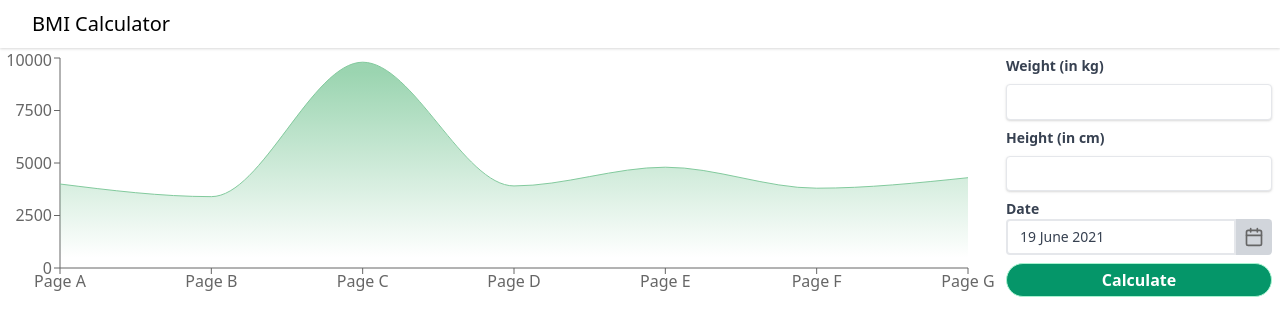
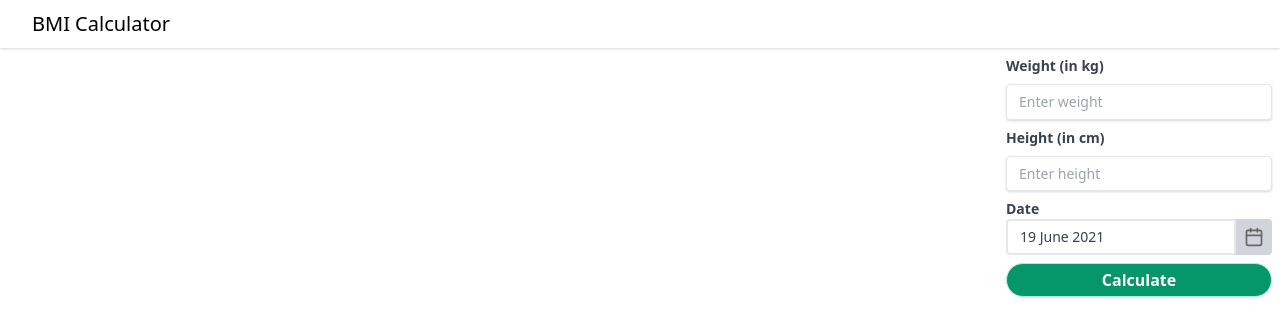
Before and after one commit to nlern/bmi-calculator, a React (Create React App) app: page / in a window 1280 px wide. Shown: the top 336 px of the page. Built offline with nearby package versions, Linux system fonts and the light colour scheme.

Commit message:
Implemented add bmi.

```diff
--- a/src/components/BmiChart/BmiChart.tsx
+++ b/src/components/BmiChart/BmiChart.tsx
@@ -1,9 +1,11 @@
 import React, { useContext } from 'react';
-import { AreaChart, Area, XAxis, YAxis, ResponsiveContainer } from 'recharts';
+import { AreaChart, Area, XAxis, YAxis, Tooltip, ResponsiveContainer } from 'recharts';
 import { BmiContext } from '../../context/BmiContext';
 
 export default function BmiChart(): JSX.Element {
-    const { data } = useContext(BmiContext);
+    const {
+        store: { data },
+    } = useContext(BmiContext);
 
     return (
         <ResponsiveContainer width="100%" height={250}>
@@ -14,11 +16,12 @@ export default function BmiChart(): JSX.Element {
                         <stop offset="95%" stopColor="#82ca9d" stopOpacity={0} />
                     </linearGradient>
                 </defs>
-                <XAxis dataKey="name" />
-                <YAxis />
+                <XAxis dataKey="date" />
+                <YAxis dataKey="bmi" />
+                <Tooltip />
                 <Area
                     type="monotone"
-                    dataKey="pv"
+                    dataKey="bmi"
                     stroke="#82ca9d"
                     fillOpacity={1}
                     fill="url(#colorPv)"
--- a/src/components/BmiForm/BmiForm.tsx
+++ b/src/components/BmiForm/BmiForm.tsx
@@ -1,11 +1,58 @@
-import React, { FormEvent, FormEventHandler, useState } from 'react';
+import React, {
+    ChangeEvent,
+    ChangeEventHandler,
+    FormEvent,
+    FormEventHandler,
+    useContext,
+    useEffect,
+    useState,
+} from 'react';
+import AddBmiAction from '../../context/actions/add-bmi';
+import { BmiContext } from '../../context/BmiContext';
 
 import { DatePicker } from '../Datepicker/Datepicker';
 
 export default function BmiForm(): JSX.Element {
+    const [weight, setWeight] = useState('');
+    const [height, setHeight] = useState('');
     const [date, setDate] = useState(new Date());
+    const [formValid, setFormValid] = useState(false);
+
+    const { dispatch } = useContext(BmiContext);
+
+    const isValid = (value: string): boolean => !value || Number.isNaN(value) || +value >= 0;
+
+    const isDateValid = (dateToCheck: Date) => dateToCheck <= new Date();
+
+    useEffect(() => {
+        setFormValid(isValid(weight) && isValid(height) && isDateValid(date));
+    }, [weight, height, date]);
+
+    const updateWeight: ChangeEventHandler<HTMLInputElement> = (
+        e: ChangeEvent<HTMLInputElement>,
+    ) => {
+        setWeight(e.target.value);
+    };
+
+    const updateHeight: ChangeEventHandler<HTMLInputElement> = (
+        e: ChangeEvent<HTMLInputElement>,
+    ) => {
+        setHeight(e.target.value);
+    };
+
     const handleSubmit: FormEventHandler = (e: FormEvent): void => {
         e.preventDefault();
+        if (!formValid) {
+            // eslint-disable-next-line no-console
+            console.error('form is not valid');
+            return;
+        }
+        const bmiData = {
+            weight,
+            height,
+            date,
+        };
+        dispatch(new AddBmiAction(bmiData));
     };
     return (
         <form className="m-2" onSubmit={handleSubmit}>
@@ -16,6 +63,11 @@ export default function BmiForm(): JSX.Element {
                         className="shadow appearance-none border rounded mt-2 py-2 px-3 text-gray-700 leading-tight focus:outline-none focus:shadow-outline"
                         id="weight"
                         type="number"
+                        placeholder="Enter weight"
+                        min="0"
+                        max="200"
+                        value={weight}
+                        onChange={updateWeight}
                     />
                 </label>
             </div>
@@ -26,6 +78,11 @@ export default function BmiForm(): JSX.Element {
                         className="shadow appearance-none border rounded mt-2 py-2 px-3 text-gray-700 leading-tight focus:outline-none focus:shadow-outline"
                         id="height"
                         type="number"
+                        placeholder="Enter height"
+                        min="1"
+                        max="250"
+                        value={height}
+                        onChange={updateHeight}
                     />
                 </label>
             </div>
--- a/src/context/BmiContext.tsx
+++ b/src/context/BmiContext.tsx
@@ -1,53 +1,18 @@
-import React, { createContext, FC } from 'react';
+import React, { createContext, FC, useReducer } from 'react';
+import { IAction } from './actions/action.interfce';
+import { IState, reducer } from './bmi.reducer';
 
-const initialState = {
-    data: [
-        {
-            name: 'Page A',
-            uv: 4000,
-            pv: 4000,
-            amt: 2400,
-        },
-        {
-            name: 'Page B',
-            uv: 3000,
-            pv: 3398,
-            amt: 2210,
-        },
-        {
-            name: 'Page C',
-            uv: 2000,
-            pv: 9800,
-            amt: 2290,
-        },
-        {
-            name: 'Page D',
-            uv: 2780,
-            pv: 3908,
-            amt: 2000,
-        },
-        {
-            name: 'Page E',
-            uv: 1890,
-            pv: 4800,
-            amt: 2181,
-        },
-        {
-            name: 'Page F',
-            uv: 2390,
-            pv: 3800,
-            amt: 2500,
-        },
-        {
-            name: 'Page G',
-            uv: 3490,
-            pv: 4300,
-            amt: 2100,
-        },
-    ],
+const initialState: IState = {
+    data: [],
 };
-export const BmiContext = createContext(initialState);
+
+export const BmiContext = createContext<{ store: IState; dispatch: (action: IAction) => void }>({
+    store: initialState,
+    // eslint-disable-next-line @typescript-eslint/no-unused-vars
+    dispatch: (_action): void => {},
+});
 
 export const BmiProvider: FC = ({ children }): JSX.Element => {
-    return <BmiContext.Provider value={initialState}>{children}</BmiContext.Provider>;
+    const [store, dispatch] = useReducer(reducer, initialState);
+    return <BmiContext.Provider value={{ store, dispatch }}>{children}</BmiContext.Provider>;
 };
--- /dev/null
+++ b/src/context/actions/action.interfce.ts
@@ -0,0 +1,6 @@
+import BmiActionTypes from './action.types';
+
+export interface IAction {
+    type: BmiActionTypes;
+    payload?: any;
+}
--- /dev/null
+++ b/src/context/actions/action.types.ts
@@ -0,0 +1,5 @@
+enum BmiActionTypes {
+    AddBmi = 'ADD_BMI',
+}
+
+export default BmiActionTypes;
--- /dev/null
+++ b/src/context/actions/add-bmi.ts
@@ -0,0 +1,10 @@
+import { IAction } from './action.interfce';
+import BmiActionTypes from './action.types';
+
+class AddBmiAction implements IAction {
+    type = BmiActionTypes.AddBmi;
+
+    constructor(public payload: any) {}
+}
+
+export default AddBmiAction;
--- /dev/null
+++ b/src/context/bmi.reducer.ts
@@ -0,0 +1,23 @@
+import { IAction } from './actions/action.interfce';
+import BmiActionTypes from './actions/action.types';
+
+export interface IState {
+    data: any[];
+}
+
+const calculateBmi = (weight: number, height: number): number => {
+    return Math.round((weight * 10000) / (height * height));
+};
+
+export const reducer = (state: IState, { type, payload }: IAction): IState => {
+    switch (type) {
+        case BmiActionTypes.AddBmi: {
+            const { height, weight, date } = payload;
+            const bmi = calculateBmi(weight, height);
+            return { ...state, data: [...state.data, { bmi, date: date.toISOString() }] };
+        }
+
+        default:
+            return state;
+    }
+};
```
